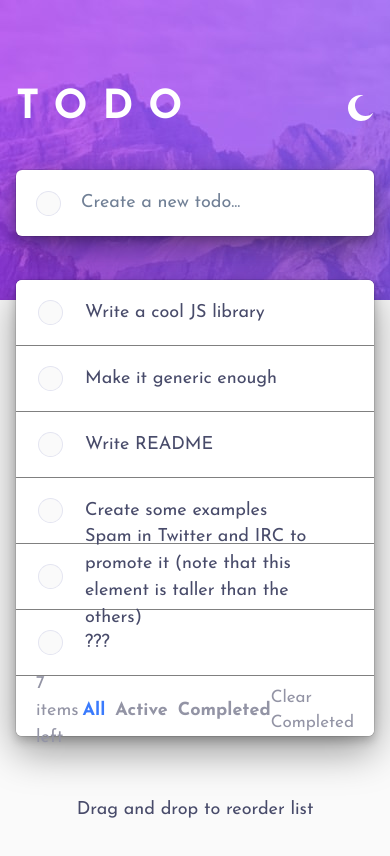
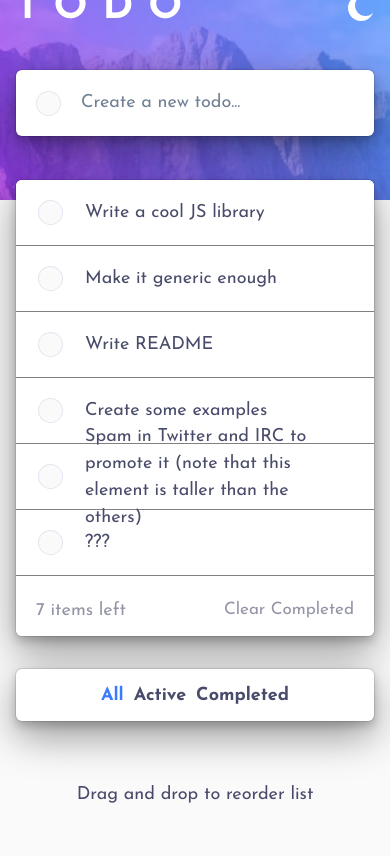
Before and after one commit to Ricuesta86/todo-app-frontend, a React (Vite) app: page / in a window 390 px wide. Shown: the top 856 px of the page. Built offline with nearby package versions, Linux system fonts and the light colour scheme.

Commit message:
Fix theme responsive

```diff
--- a/src/App.tsx
+++ b/src/App.tsx
@@ -149,8 +149,8 @@ function App() {
     <Box height={"800px"} maxW={"2x1"}>
       <Heading
         backgroundImage={{
+          base: colorMode === "light" ? bgMobilLight : bgMobilDark,
           sm: colorMode === "light" ? bgDesktopLight : bgDesktopDark,
-          base: colorMode === "light" ? bgMobilLight : bgMobilDark,
         }}
         backgroundRepeat={"no-repeat"}
         backgroundSize={"cover"}
@@ -236,7 +236,12 @@ function App() {
             padding={"10px 20px"}
           >
             <Box>{todos.length} items left</Box>
-            <Flex direction={"row"} fontWeight={700} gap="10px">
+            <Flex
+              direction={"row"}
+              display={{base: "none", sm: "none", md: "flex"}}
+              fontWeight={700}
+              gap="10px"
+            >
               <Text
                 _hover={{color: hoverColor}}
                 color={view === "all" ? "hsl(220, 98%, 61%)" : ""}
@@ -273,6 +278,44 @@ function App() {
             </Box>
           </Flex>
         </Stack>
+        <Flex
+          alignItems={"center"}
+          bg={bg}
+          borderRadius={"md"}
+          boxShadow="dark-lg"
+          direction={"row"}
+          display={{base: "flex", md: "none"}}
+          fontWeight={700}
+          gap="10px"
+          height={"52px"}
+          justifyContent={"center"}
+          marginTop={"25px !important"}
+        >
+          <Text
+            _hover={{color: hoverColor}}
+            color={view === "all" ? "hsl(220, 98%, 61%)" : ""}
+            cursor={"pointer"}
+            onClick={() => setView("all")}
+          >
+            All
+          </Text>
+          <Text
+            _hover={{color: hoverColor}}
+            color={view === "active" ? "hsl(220, 98%, 61%)" : ""}
+            cursor={"pointer"}
+            onClick={() => setView("active")}
+          >
+            Active
+          </Text>
+          <Text
+            _hover={{color: hoverColor}}
+            color={view === "completed" ? "hsl(220, 98%, 61%)" : ""}
+            cursor={"pointer"}
+            onClick={() => setView("completed")}
+          >
+            Completed
+          </Text>
+        </Flex>
       </Stack>
       <Stack>
         <Text align={"center"} marginY={"60px"}>
--- a/src/theme/theme.ts
+++ b/src/theme/theme.ts
@@ -12,7 +12,7 @@ const config = {
   useSystemColorMode: false,
 };
 const breakpoints = {
-  sm: "375px",
+  sm: "414px",
   md: "768px",
   lg: "960px",
   xl: "1200px",
```
